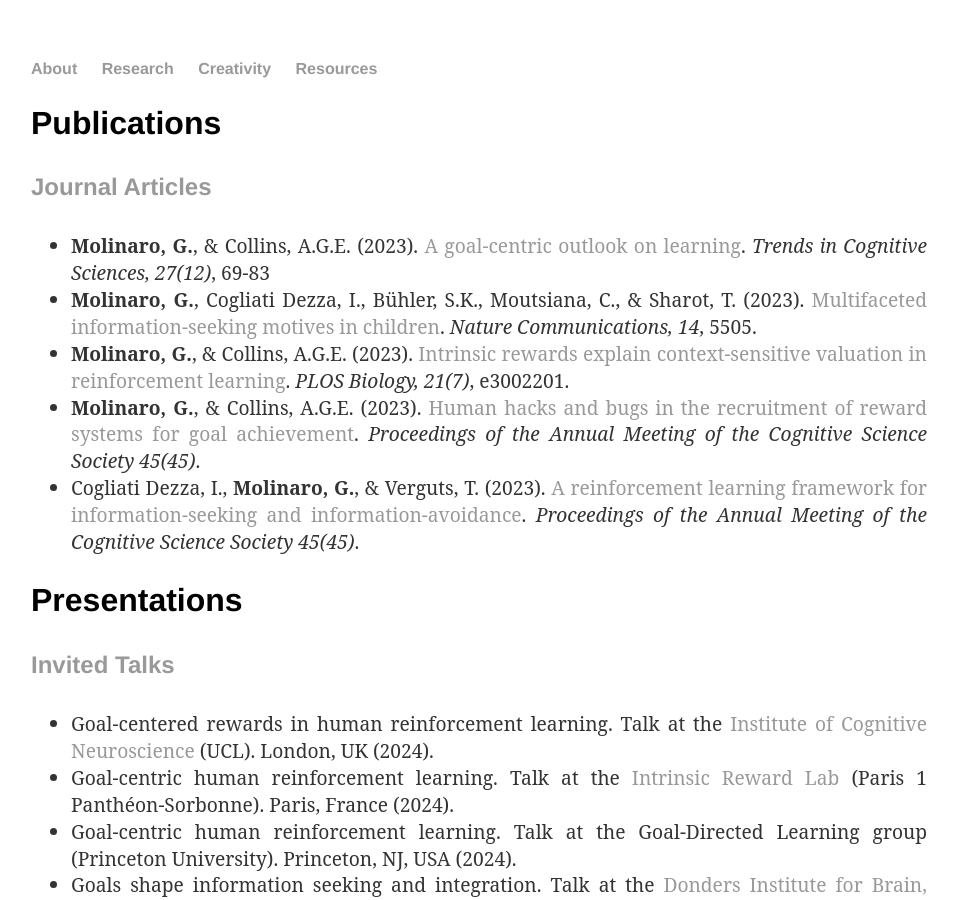
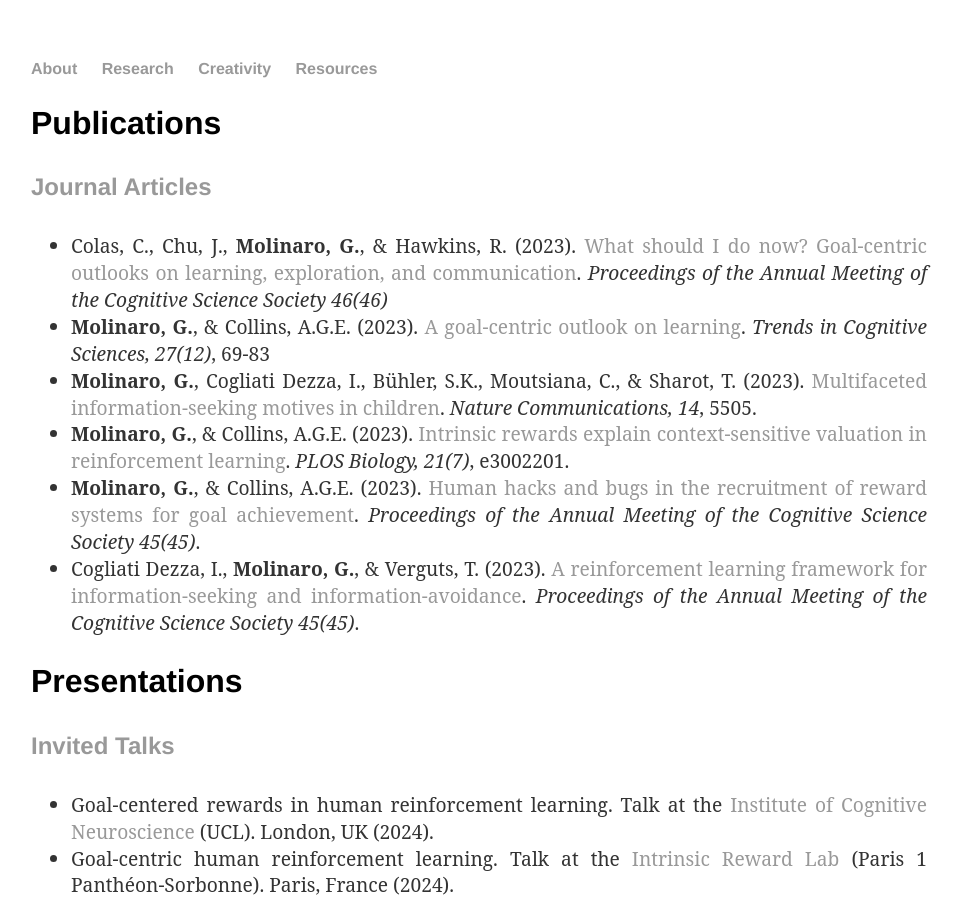
Before and after one commit to gaiamolinaro/gaiamolinaro.github.io, a Jekyll site: the page built from research/index.html, in a window 1280 px wide and 900 px high. Shown: the whole window, without its empty margins (161-1122 px from the left). Built offline with Jekyll 4.4.1, drawn with Linux system fonts in a browser that asks for light colours; nearby versions of some CDN libraries.

Commit message:
Cogsci 24 paper

```diff
--- a/research/index.html
+++ b/research/index.html
@@ -15,6 +15,9 @@ title: Research | Gaia Molinaro
     /ul  -->
     <h4>Journal Articles</h4>
     <ul>
+        <li class="p-li">Colas, C., Chu, J., <b>Molinaro, G.</b>, & Hawkins, R. (2023).
+            <a href="https://escholarship.org/uc/item/9jp371jr" target="_blank">What should I do now? Goal-centric outlooks on learning, exploration, and communication</a>.
+            <i>Proceedings of the Annual Meeting of the Cognitive Science Society 46(46)</i></li>
        <li class="p-li"><b>Molinaro, G.</b>, & Collins, A.G.E. (2023).
             <a href="https://doi.org/10.1016/j.tics.2023.08.011" target="_blank">A goal-centric outlook on learning</a>.
             <i>Trends in Cognitive Sciences, 27(12)</i>, 69-83</li>
```
